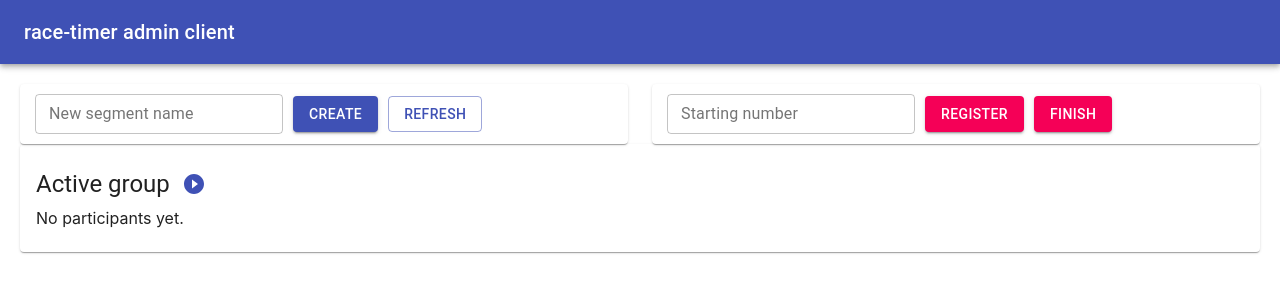
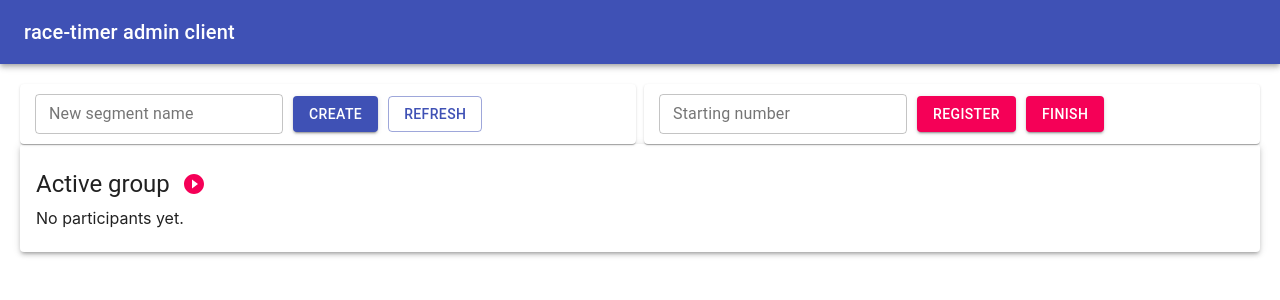
Before and after one commit to dadikovi/race-timer, a React (Create React App) app in the folder client_admin/: page / in a window 1280 px wide. Shown: the top 300 px of the page. Built offline with nearby package versions, Linux system fonts and the light colour scheme; no server answers.

Commit message:
Design even better

```diff
--- a/client_admin/src/ActiveGroup.tsx
+++ b/client_admin/src/ActiveGroup.tsx
@@ -12,11 +12,11 @@ interface ActiveGroupProps {
 export default function ActiveGroup(props: ActiveGroupProps) {
     const throwError = useAsyncError();
 
-    return (<Card>
+    return (<Card elevation = {3}>
         <CardContent>
             <Box display="flex" alignItems="center">
                 <Typography variant="h5" component="h2">Active group</Typography>
-                <IconButton size="medium" color="primary" onClick={() => {
+                <IconButton size="medium" color="secondary" onClick={() => {
                     startActiveGroup()
                         .then(() => { if (props.onRefresh) {props.onRefresh()}})
                         .catch((err) => throwError(err));
--- a/client_admin/src/AdminPanel.tsx
+++ b/client_admin/src/AdminPanel.tsx
@@ -39,7 +39,7 @@ export default function AdminPanel() {
 
   return(
     <div>
-      <Grid container spacing={3}>
+      <Grid container spacing={1}>
         <Grid item xs={6}>
           <Paper style={{padding: '10px'}}>
             <CreateSegmentForm
--- a/client_admin/src/App.css
+++ b/client_admin/src/App.css
@@ -5,3 +5,7 @@
 .formbox > * {
   margin: 0px 5px !important;
 }
+
+.MuiCard-root {
+  margin-bottom: 30px;
+}
--- a/client_admin/src/Participants.tsx
+++ b/client_admin/src/Participants.tsx
@@ -18,10 +18,10 @@ export default function Participants(props: ParticipantsProps) {
             label += ` (${partipant.raceTimeMs / 1000} s)`
         }
         participants.push(<Chip
+            variant="outlined"
             icon={icon}
             label={label}
-            color="primary"
-            deleteIcon={icon}></Chip>
+            color="default"/>
           )
         }
     }
--- a/client_admin/src/SegmentCard.tsx
+++ b/client_admin/src/SegmentCard.tsx
@@ -21,7 +21,7 @@ export default function SegmentCard(props: SegmentCardProps) {
                 aria-controls="panel1a-content"
                 id="panel1a-header">
                 <Box display="flex" alignItems="center">
-                    <Typography variant="h5" component="h2" color="primary">{props.segment.name}</Typography>
+                    <Typography variant="h5" component="h2">{props.segment.name}</Typography>
                     <IconButton size="medium" color="primary" onClick={() => {
                         createGroup(props.segment.id)
                             .then(() => props.onRefresh())
```
